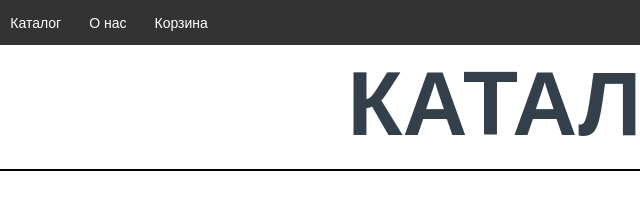
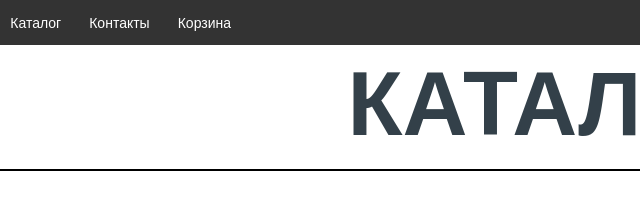
Before and after one commit to teammate22/plenka_sochi, a plain HTML site: page catalog.html in a window 1280 px wide. Shown: the top 208 px of the page, 85-725 px from the left. Drawn offline with Linux system fonts and the light colour scheme; a web font is replaced by a local one.

Commit message:
Update catalog.html

```diff
--- a/catalog.html
+++ b/catalog.html
@@ -12,7 +12,7 @@
             <ul>
                 <li><a href="index.html">Главная</a></li>
                 <li><a href="catalog.html">Каталог</a></li>
-                <li><a href="about.html">О нас</a></li>
+                <li><a href="about.html">Контакты</a></li>
                 <li><a href="cart.html">Корзина</a></li>
             </ul>
         </nav>
```
